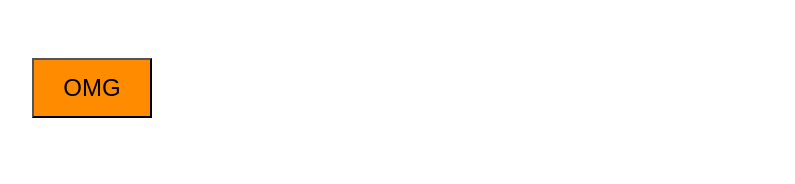
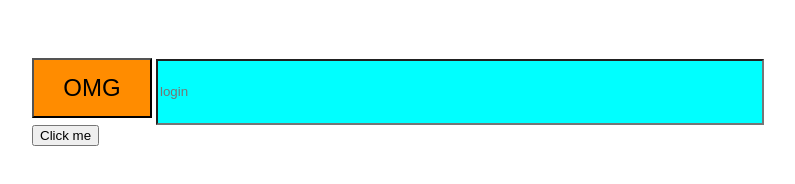
Before and after one commit to Janna1111/experiment_with_git, a plain HTML site: page index.html in a window 1280 px wide. Shown: the whole page, without its empty margins (476-1271 px from the left). Drawn offline with Linux system fonts and the light colour scheme.

Commit message:
add button

```diff
--- a/index.html
+++ b/index.html
@@ -1,14 +1,16 @@
 <!DOCTYPE html>
 <html lang="en">
   <head>
-    <meta charset="UTF-8">
-    <meta name="viewport" content="width=device-width, initial-scale=1.0">
-    <link  href="./style.css" rel="stylesheet">
+    <meta charset="UTF-8" />
+    <meta name="viewport" content="width=device-width, initial-scale=1.0" />
+    <link href="./style.css" rel="stylesheet" />
     <title>Document</title>
   </head>
   <body>
     <div class="div">
-    <button onclick="clickOMG()" class="btn"> OMG </button>
+      <button onclick="clickOMG()" class="btn">OMG</button>
+      <input type="text" class="i1" placeholder="login" />
+      <button id="b1" onclick="change()">Click me</button>
     </div>
   </body>
   <script src="./script.js"></script>
--- a/script.js
+++ b/script.js
@@ -1,3 +1,7 @@
 function clickOMG() {
 	alert("O my god!!!");
 }
+
+function change(){
+	document.getElementById('b1').innerHTML = 'Hello'
+}
--- a/style.css
+++ b/style.css
@@ -10,3 +10,8 @@
     padding: 50px 0px 0px 500px;
     margin: 0 auto;
 }
+.i1{
+    width: 600px;
+    height: 60px;
+    background-color: aqua;
+}
```
Lines whose indentation alone changed are shown as unchanged.
